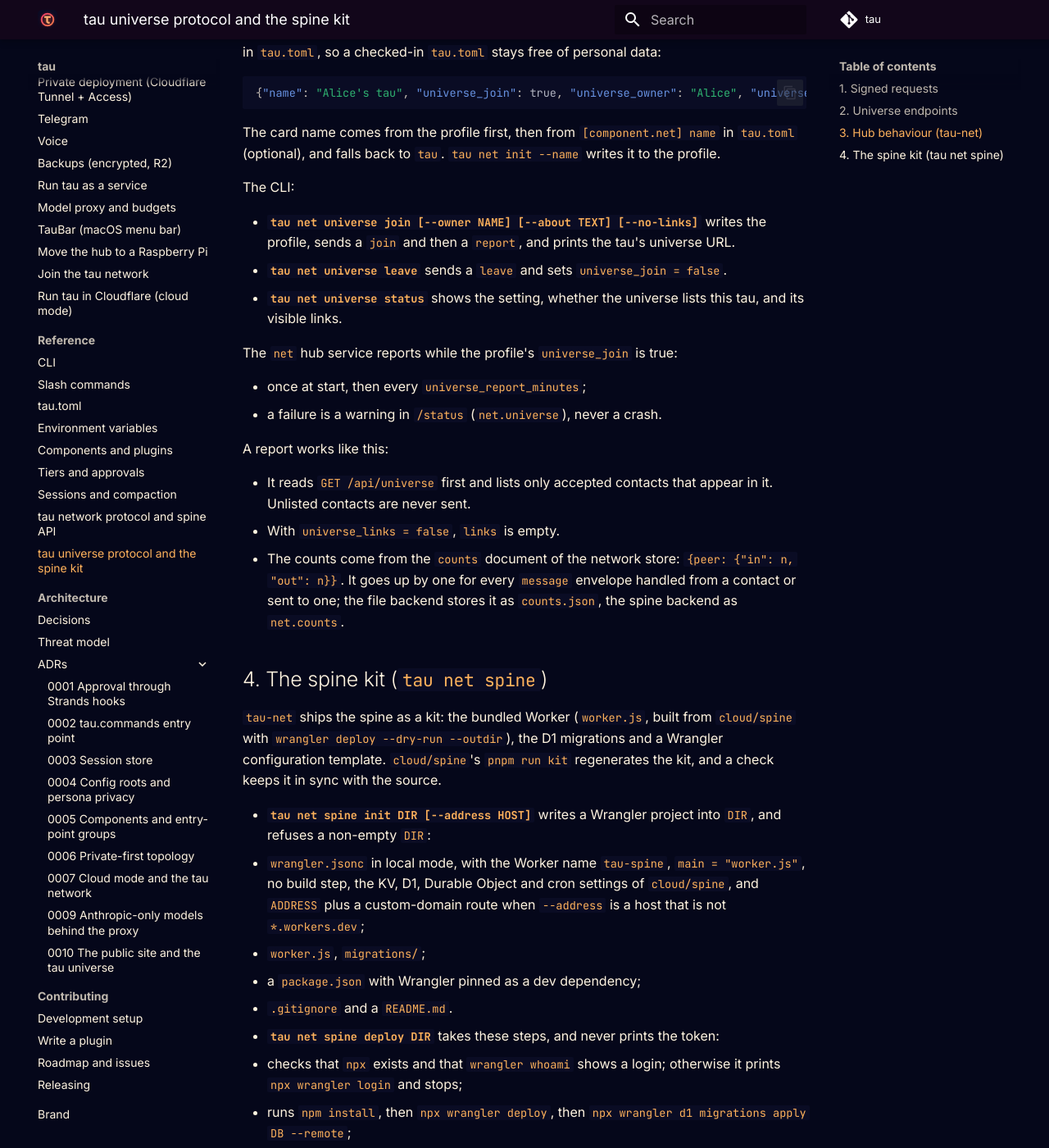
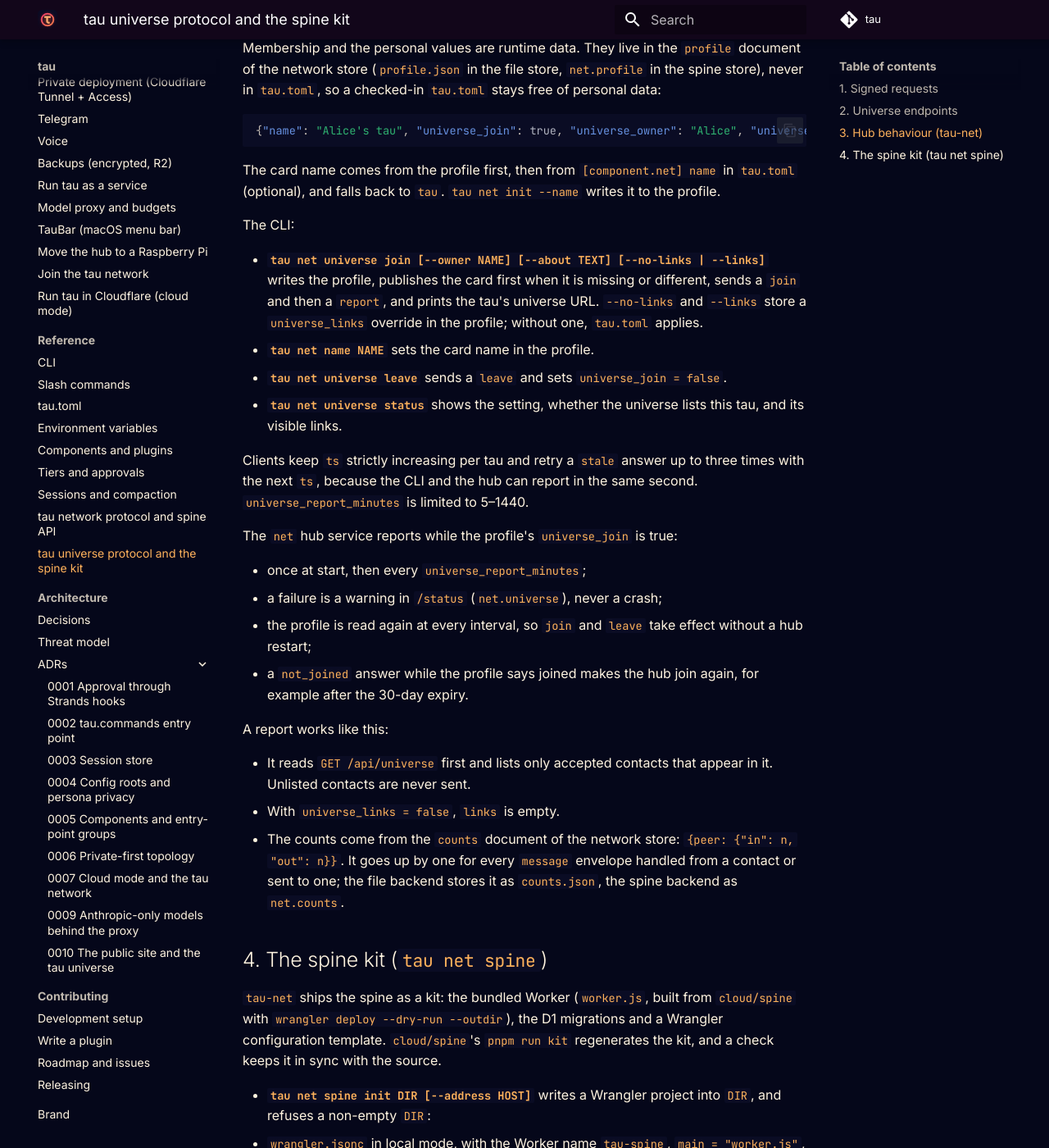
Before and after one commit to fport/tau, an MkDocs documentation site: the page built from docs/reference/tau-universe.md, in a window 1280 px wide and 1400 px high, scrolled down 3850 px. Shown: the whole window at 82% size. Built offline with MkDocs 1.6.1 and Material for MkDocs 9.7.7, drawn with Linux system fonts in a browser that asks for light colours; comment, search, counter and statistics services are not loaded; some of the changed text lies outside the part shown.

Commit message:
docs(reference): universe details as built by the tau-net client
Refs: 141

```diff
--- a/docs/reference/tau-universe.md
+++ b/docs/reference/tau-universe.md
@@ -31,7 +31,7 @@ The fields that depend on `kind`:
 
 | `kind` | Extra fields |
 |---|---|
-| `join` | `owner` (str, 0–60 characters: the owner's display name, may be empty), `about` (str, 0–200 characters) |
+| `join` | `owner` (str, 0–60 characters: the owner's display name, may be empty), `about` (str, 0–200 characters). Clients always send both; a universe treats a missing one as `""` |
 | `report` | `links`: a list of at most 500 `{"peer": address, "messages": int ≥ 0}` items; `messages` is the number of `message` envelopes exchanged with that peer, both directions, as counted by the reporter |
 | `leave` | nothing |
 
@@ -46,7 +46,7 @@ The universe's own host is the `UNIVERSE` variable when it is set, otherwise the
 | `GET /` | the landing page (static) |
 | `GET /universe` | the universe page (static; its script reads `/api/universe`) |
 | `GET /api/universe` | `200` the public snapshot (below); `Cache-Control: public, max-age=60`; `Access-Control-Allow-Origin: *` |
-| `GET /api/taus/<address>` | `200` one tau with its visible links, or `404 {"error": "not_found"}` |
+| `GET /api/taus/<address>` | `200` the tau's snapshot fields at the top level plus `links: [{"peer": address, "messages": int}]` (visible links only), or `404 {"error": "not_found"}` |
 | `POST /api/join` | a signed `join` |
 | `POST /api/report` | a signed `report` |
 | `POST /api/leave` | a signed `leave` |
@@ -68,8 +68,8 @@ The universe's own host is the `UNIVERSE` variable when it is set, otherwise the
 Effects:
 
 - **`join`** creates or updates the tau: address, card name, `sign_key`, `owner`, `about`, `joined_at` (first join) and `last_seen = ts`. It answers `200 {"ok": true, "url": "https://<universe>/universe#<address>"}`.
-- **`report`** replaces the tau's reported links with the new list, refreshes the card name and `last_seen`, and answers `200 {"ok": true, "visible_links": int}`. Peers that are not joined are ignored.
-- **`leave`** deletes the tau and its reported links, and answers `200 {"ok": true}`.
+- **`report`** replaces the tau's reported links with the new list (only peers joined at that moment are kept), refreshes the card name and `last_seen`, and answers `200 {"ok": true, "visible_links": int}`. Peers that are not joined are ignored.
+- **`leave`** deletes the tau and its own reported links, and answers `200 {"ok": true}`. Other taus' reports stay; their links to it simply stop being mutual.
 
 The public snapshot:
 
@@ -116,14 +116,19 @@ The card name comes from the profile first, then from `[component.net] name` in
 
 The CLI:
 
-- **`tau net universe join [--owner NAME] [--about TEXT] [--no-links]`** writes the profile, sends a `join` and then a `report`, and prints the tau's universe URL.
+- **`tau net universe join [--owner NAME] [--about TEXT] [--no-links | --links]`** writes the profile, publishes the card first when it is missing or different, sends a `join` and then a `report`, and prints the tau's universe URL. `--no-links` and `--links` store a `universe_links` override in the profile; without one, `tau.toml` applies.
+- **`tau net name NAME`** sets the card name in the profile.
 - **`tau net universe leave`** sends a `leave` and sets `universe_join = false`.
 - **`tau net universe status`** shows the setting, whether the universe lists this tau, and its visible links.
+
+Clients keep `ts` strictly increasing per tau and retry a `stale` answer up to three times with the next `ts`, because the CLI and the hub can report in the same second. `universe_report_minutes` is limited to 5–1440.
 
 The `net` hub service reports while the profile's `universe_join` is true:
 
 - once at start, then every `universe_report_minutes`;
-- a failure is a warning in `/status` (`net.universe`), never a crash.
+- a failure is a warning in `/status` (`net.universe`), never a crash;
+- the profile is read again at every interval, so `join` and `leave` take effect without a hub restart;
+- a `not_joined` answer while the profile says joined makes the hub join again, for example after the 30-day expiry.
 
 A report works like this:
 
```
